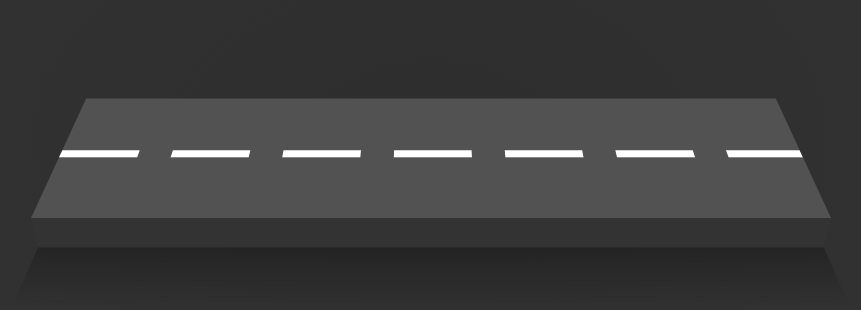
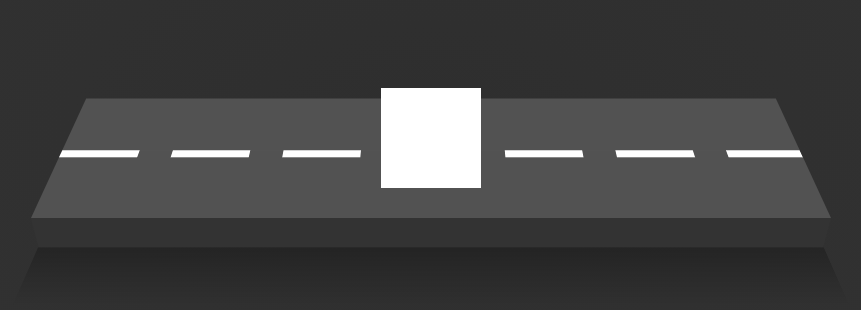
Before and after one commit to CJR85/css-animation-effects, a plain HTML site: page index.html in a window 1280 px wide. Shown: the part 262-572 px from the top of the page, without its empty margins (209-1070 px from the left). Drawn offline with Linux system fonts and the light colour scheme.

Commit message:
Style box & square classes.

```diff
--- a/style.css
+++ b/style.css
@@ -70,3 +70,18 @@
   height: 60px;
   background: linear-gradient(rgba(0, 0, 0, 0.25), transparent);
 }
+
+.box {
+  position: absolute;
+  width: 100%;
+  display: flex;
+  justify-content: center;
+  align-items: center;
+}
+
+.square {
+  position: relative;
+  width: 100px;
+  height: 100px;
+  background: #fff;
+}
```
